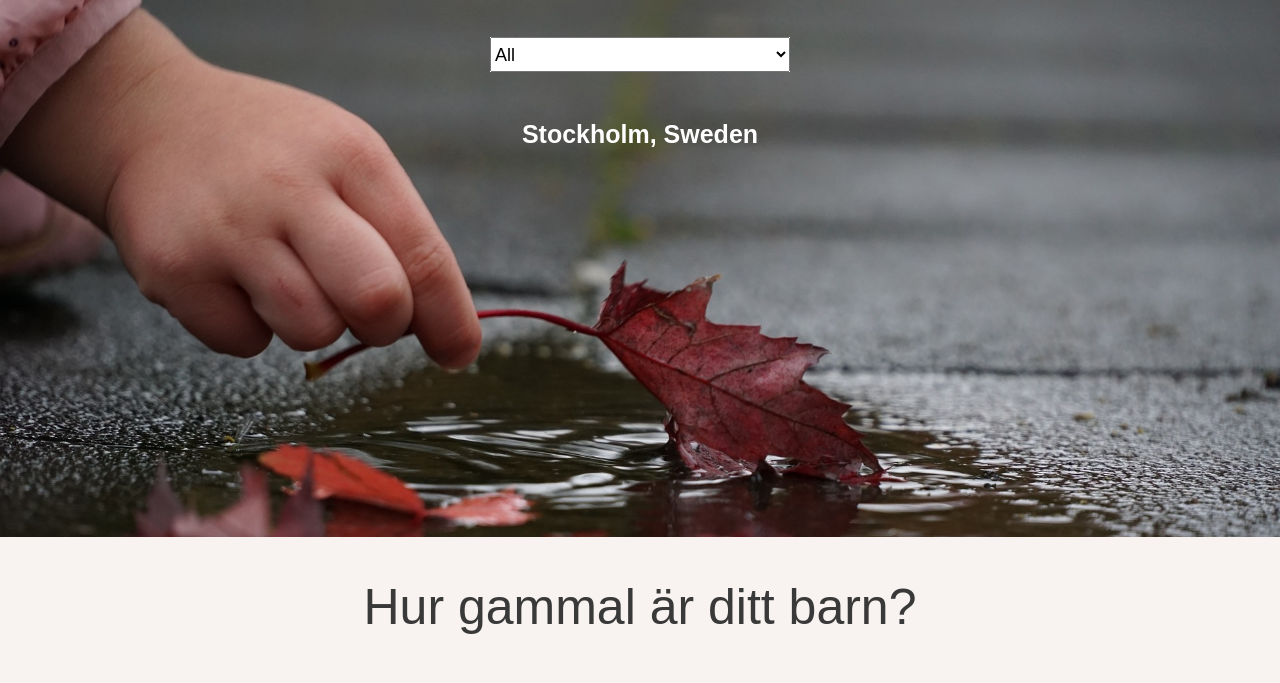
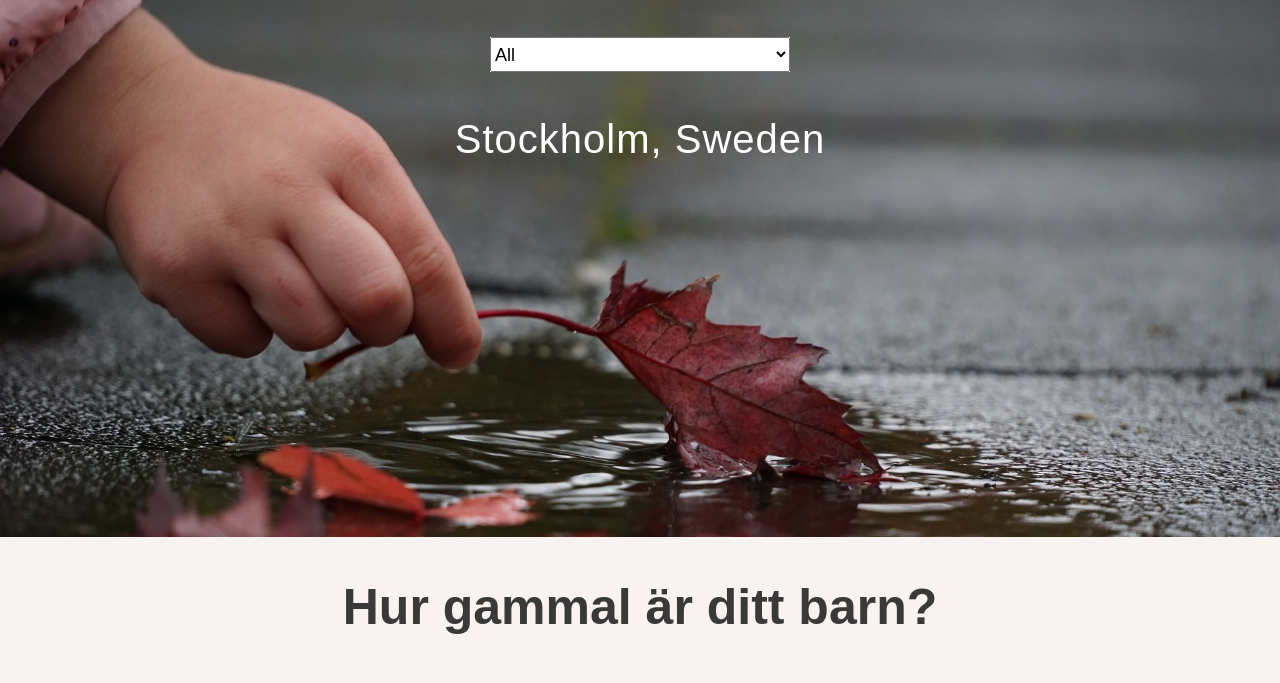
Before and after one commit to louisebohlin/kladerlek, a React app in the folder frontend/: page / in a window 1280 px wide. Shown: the part 63-746 px from the top of the page. Built offline with nearby package versions, Linux system fonts and the light colour scheme; no server answers; a web font is replaced by a local one.

Commit message:
Styled weather info

```diff
--- a/frontend/src/index.scss
+++ b/frontend/src/index.scss
@@ -1,7 +1,14 @@
+// @import url("https://use.typekit.net/uik4zpc.css");
 @import url("https://use.typekit.net/uik4zpc.css");
-@import url('https://fonts.googleapis.com/css?family=Archivo:400,500,600,700');
-$font-stack: 'ff-dagny-web-pro', sans-serif;
+$font-stack: 'neue-haas-grotesk-display',sans-serif;
 $font-color: #393939;
+
+// body {
+//   margin: 0;
+//   padding: 0;
+//   font-family: "neue-haas-grotesk-display",sans-serif;
+//   background-color: #ffffff;
+// }
 
 
 body {
@@ -18,31 +25,31 @@ body {
 
 
 p {
-  font-family: 'ff-dagny-web-pro', sans-serif;
+  font-family: 'neue-haas-grotesk-display',sans-serif;
   font-size: 20px;
-  font-weight: 500;
+  // font-weight: 500;
   line-height: 1.4;
   color: $font-color;
 }
 
 h1 {
-  font-family: 'ff-dagny-web-pro', sans-serif;
+  font-family: 'neue-haas-grotesk-display',sans-serif;
   font-size: 50px;
-  font-weight: 500;
+  // font-weight: 500;
   letter-spacing: 1;
   color: $font-color;
 }
 
 h2 {
-  font-family: 'ff-dagny-web-pro', sans-serif;
+  font-family: 'neue-haas-grotesk-display',sans-serif;
   font-size: 30px;
-  font-weight: 600;
+  // font-weight: 600;
   color: $font-color;
 }
 
 h4 {
-  font-family: $font-stack;
+  font-family: 'neue-haas-grotesk-display',sans-serif;
   font-size: 18px;
-  font-weight: 500;
+  // font-weight: 500;
   color: $font-color;
 }
--- a/frontend/src/pages/startpage/startpage.scss
+++ b/frontend/src/pages/startpage/startpage.scss
@@ -1,3 +1,6 @@
+@import url("https://use.typekit.net/uik4zpc.css");
+
+
 * {
   box-sizing: border-box;
 }
@@ -156,7 +159,7 @@
 .cityDropdown select {
   width: 300px;
   height: 35px;
-  font-family: 'ff-dagny-web-pro', sans-serif;
+  font-family: 'neue-haas-grotesk-display',sans-serif;
   font-size: 18px;
   font-weight: 400;
 }
@@ -215,21 +218,26 @@
 .weatherWrapper {
     h1, h2, p {
     color: #ffffff;
-    text-transform: capitalize;
+    font-family: 'neue-haas-grotesk-display',sans-serif;
   }
   h1 {
     font-size: 200px;
-    font-weight: 400;
+    font-weight: 500;
     margin: 0px;
+    text-transform: capitalize;
   }
   h2 {
-    font-size: 25px;
-    font-weight: 400;
+    font-size: 40px;
+    font-weight: 500;
     margin: 0px;
+    text-transform: capitalize;
+    letter-spacing: 1px;
   }
   p {
     font-size: 25px;
-    font-weight: 600;
+    font-weight: 300;
     margin: 0px;
+    text-transform: lowercase;
+    letter-spacing: 1px;
   }
 }
--- a/frontend/src/pages/startpage/weather.js
+++ b/frontend/src/pages/startpage/weather.js
@@ -6,8 +6,9 @@ class Weather extends React.Component {
   render() {
     return (
       <div className="weatherWrapper">
-        <h2>{this.props.description}</h2>
-        <p>{this.props.city}</p>
+        <h2>{this.props.city}</h2>
+
+        <p>{this.props.description}</p>
         <h1>{this.props.temperature}</h1>
       </div>
 
```
